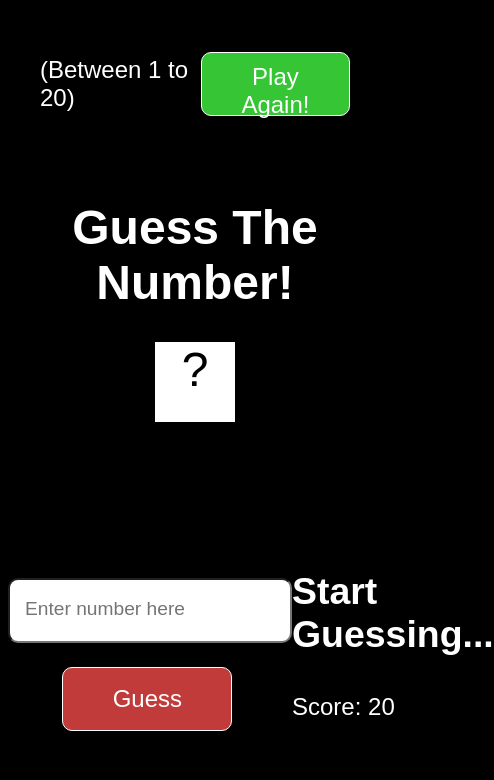
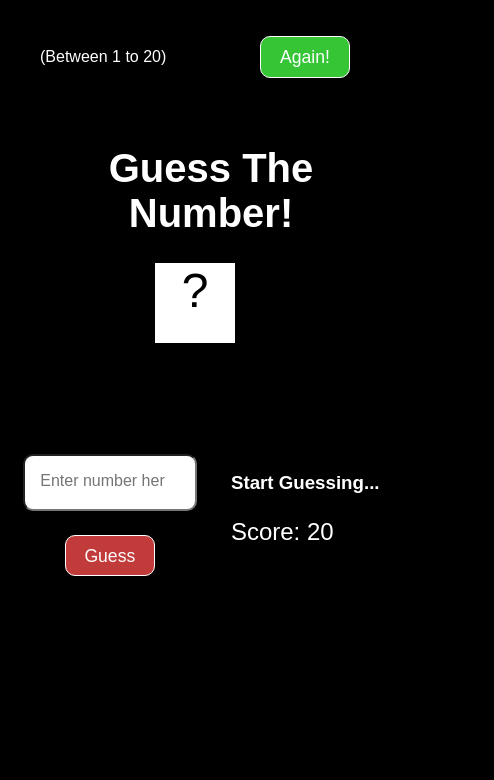
Before and after one commit to GungunSaini/Number-guessing-game, a plain HTML site: page index.html in a window 390 px wide. Shown: the whole page, 494 px wide, since content can reach past the window. Drawn offline with Linux system fonts and the light colour scheme.

Commit message:
made responsive changes

```diff
--- a/index.html
+++ b/index.html
@@ -12,7 +12,7 @@
 
         <div class="head">
             <p>(Between 1 to 20)</p>
-            <button class="button2 ">Play Again!</button>
+            <button class="button2 ">Again!</button>
         </div>
 
 
--- a/style.css
+++ b/style.css
@@ -73,12 +73,6 @@ input{
     margin: 2rem;
 }
 
-/* .mid{
-    margin-left: 3rem;
-     position: relative;
-     top: 250px
-} */
-
 .count{
    font-size: 2rem;
    padding-bottom: 2rem;
@@ -91,3 +85,41 @@ input{
     position: relative;
     top: 110px;
 }
+
+@media(max-width: 375px), (max-width: 500px){
+    p{
+        font-size: 1rem;
+    }
+    .button2{
+        width: 90px;
+        font-size: 1.1rem;
+        height: 2.6rem;
+    }
+    .button{
+        width: 90px;
+        font-size: 1.1rem;
+        height: 2.6rem;
+    }
+    input{
+        font-size: 1rem;
+        height: 1.5rem;
+        width: 140px;
+        margin-left: 0.8rem;
+    }
+    h1{
+        margin-left: 2rem;
+        font-size: 2.5rem;
+    }
+    .count{
+        font-size: 1rem;
+        padding-bottom: 3rem;
+        margin-left: 1.8rem;
+    }
+    #score{
+        font-size: 1.5rem;
+
+    }
+    .mid{
+        padding-bottom: 2.5rem;
+    }
+}
```
